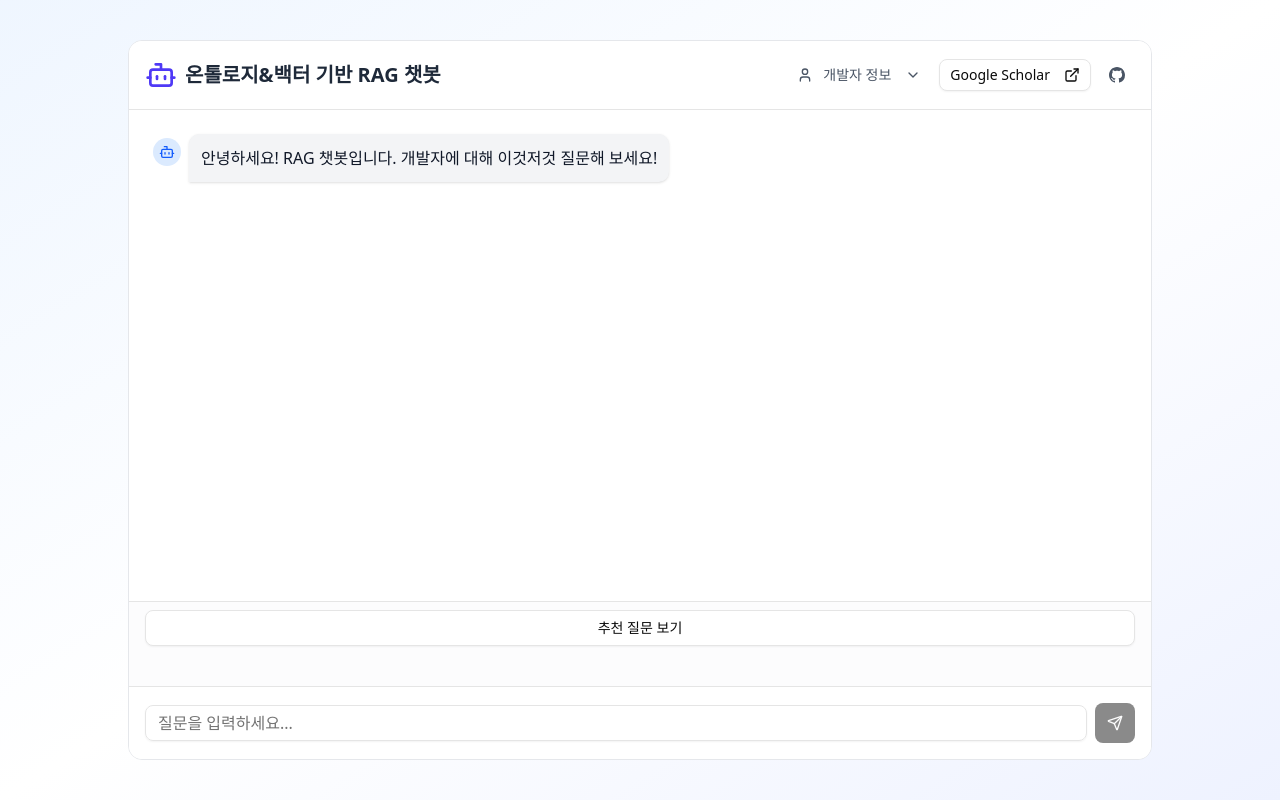
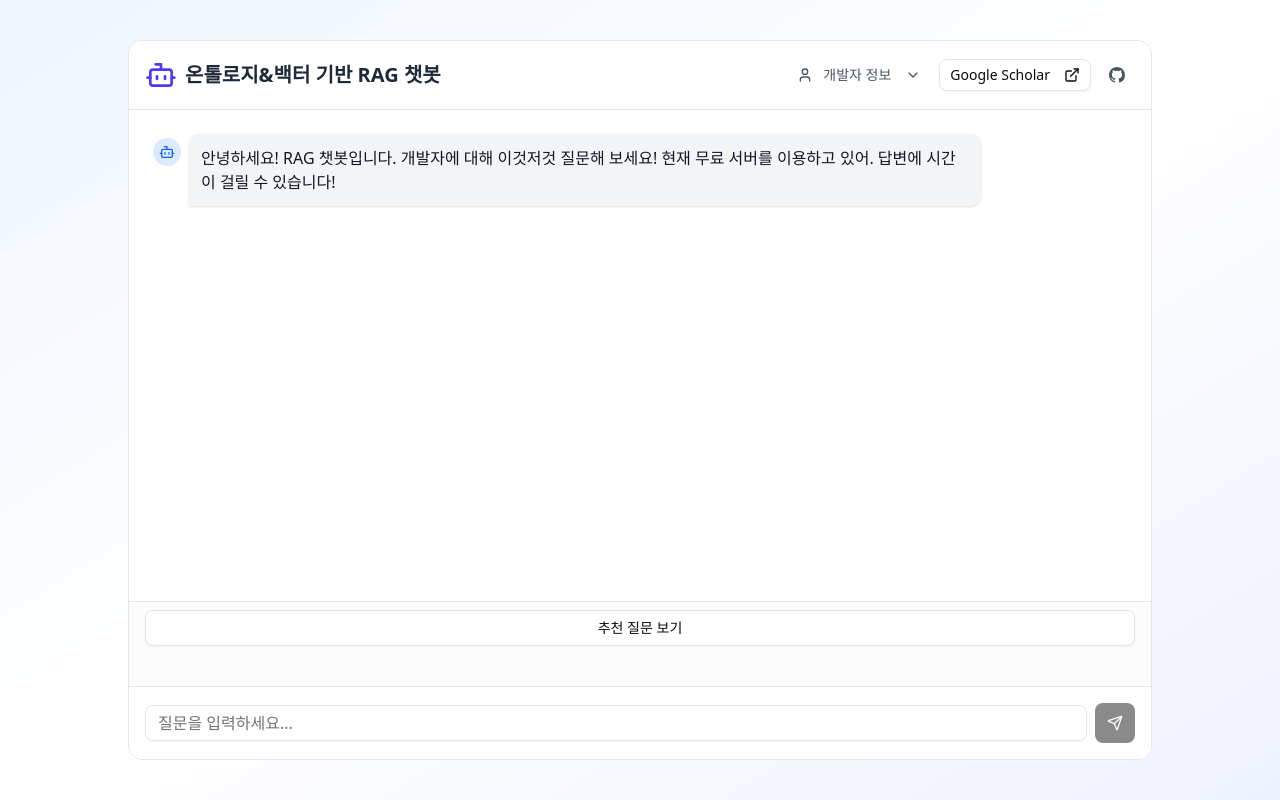
Before and after one commit to wlsdnjswon/vector-ontology-by-RAG, a Next.js app: page / in a window 1280 px wide. Built offline with nearby package versions, Linux system fonts and the light colour scheme.

Commit message:
Update page.tsx

```diff
--- a/app/page.tsx
+++ b/app/page.tsx
@@ -20,7 +20,7 @@ interface Message {
 const initialMessages: Message[] = [
     {
         role: "assistant",
-        content: "안녕하세요! RAG 챗봇입니다. 개발자에 대해 이것저것 질문해 보세요!",
+        content: "안녕하세요! RAG 챗봇입니다. 개발자에 대해 이것저것 질문해 보세요! 현재 무료 서버를 이용하고 있어. 답변에 시간이 걸릴 수 있습니다!",
         completed: true,
     },
 ];
```
